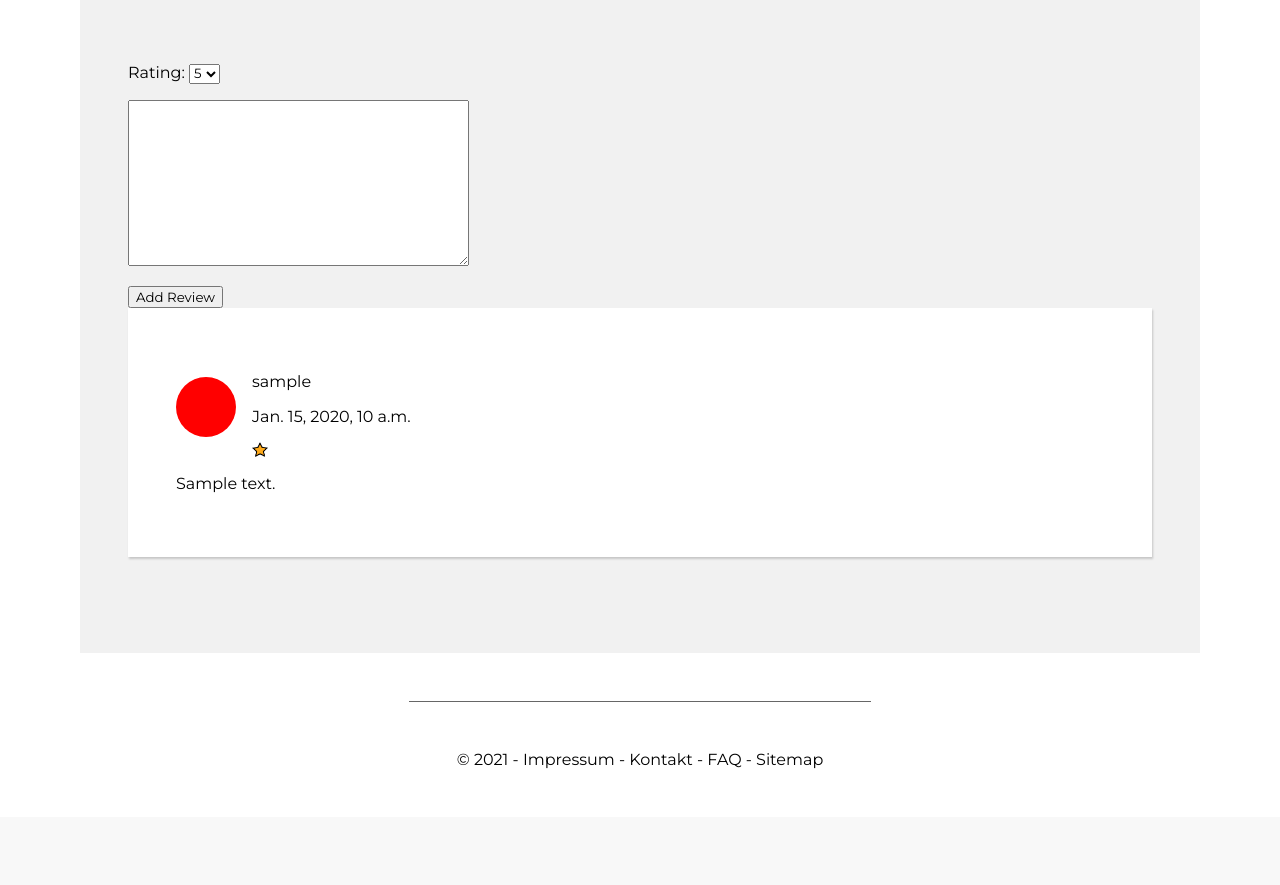
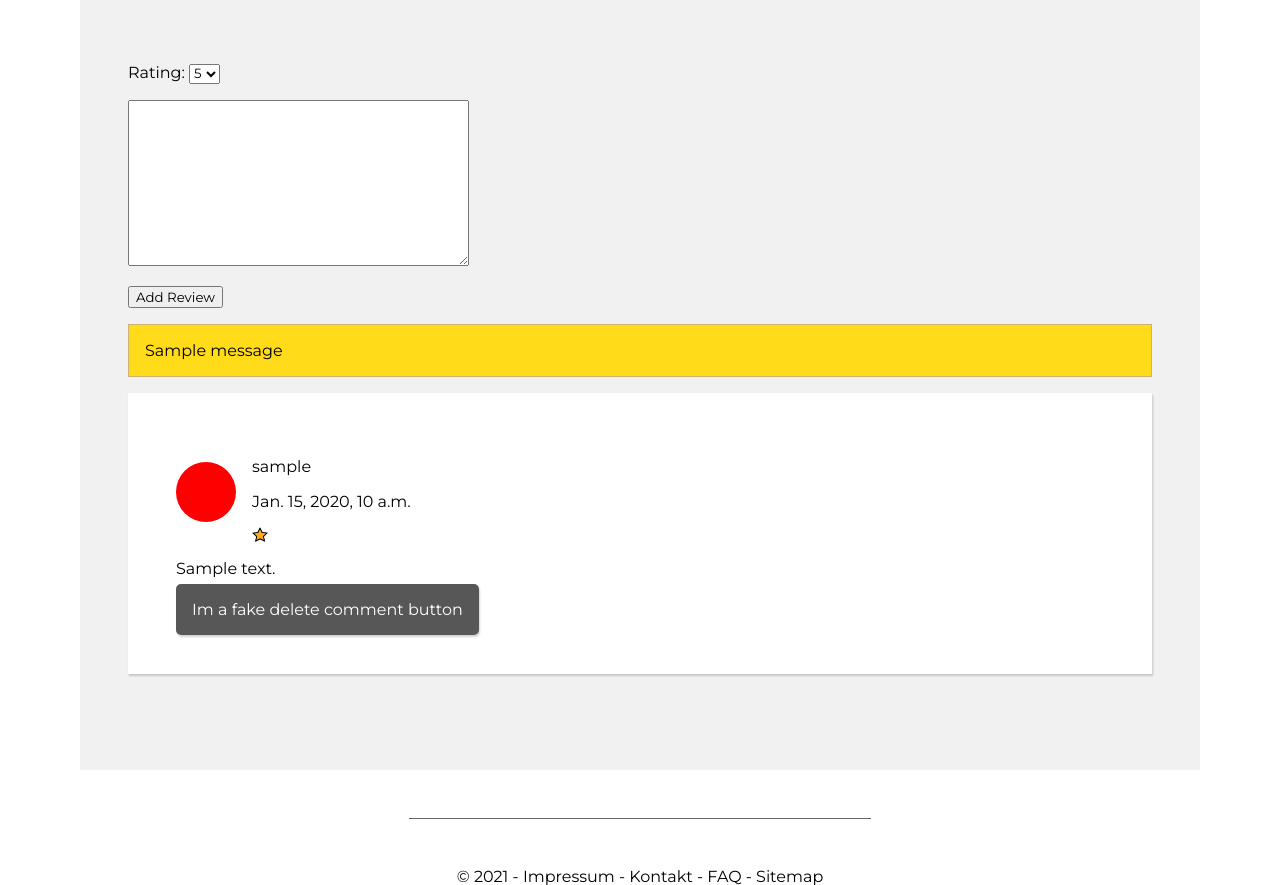
Before and after one commit to eg0re/webpyproject, a Django app: page /box/1/ in a window 1280 px wide. Shown: the part 1502-2387 px from the top of the page. Before the commit the page ends 2271 px from the top, so only its background shows below. Run offline with Django 3.2, Linux system fonts and the light colour scheme; a user stored in the database is signed in; tables that the repository leaves empty hold one stand-in row (values such as "Sample post"); grey boxes marked "Sample" are stand-in pictures; one stand-in notice (Sample message) is shown.

Commit message:
added check to prevent multiple reviews from the same user

```diff
--- a/Shoebox/templates/box-detail.html
+++ b/Shoebox/templates/box-detail.html
@@ -36,6 +36,15 @@
             {{ comment_form.as_p }}
             <button type="submit">Add Review</button>
         </form>
+
+        {% if messages %}
+            <ul class="messages">
+                {% for message in messages %}
+                <li{% if message.tags %} class="{{ message.tags }}"{% endif %}>{{ message }}</li>
+                {% endfor %}
+            </ul>
+        {% endif %}
+
         {% for comment in comments_specific_shoebox  %}
             <article class="review">
                 <div class="reviewer-info">
@@ -55,6 +64,11 @@
 
                 </div>
                 <p>{{ comment.text }}</p>
+
+                <!-- TODO: make real comment remove button and not just a ph -->
+                {% if user.is_authenticated %}
+                            <a class="btn" href="{% url 'box-create' %}">Im a fake delete comment button</a>
+                {% endif %}
             </article>
         {% endfor %}
 
--- a/Shoebox/views.py
+++ b/Shoebox/views.py
@@ -1,3 +1,4 @@
+from django.contrib import messages
 from django.shortcuts import render
 from django.urls import reverse_lazy
 from django.views.generic import CreateView, DetailView, ListView, DeleteView
@@ -25,7 +26,11 @@ def shoebox_detail(request, **kwargs):
         form = CommentForm(request.POST)
         form.instance.user = request.user
         form.instance.shoebox = shoebox
-        if form.is_valid():
+        if Comment.objects.filter(user_id=request.user).exists():
+            messages.info(request, 'You already reviewed this box!')
+            print(form.errors)
+            print("user already reviewed that box")
+        elif form.is_valid():
             form.save()
         else:
             print(form.errors)
@@ -33,11 +38,11 @@ def shoebox_detail(request, **kwargs):
     comments = Comment.objects.filter(shoebox=shoebox)
     context = {'specific_shoebox': shoebox,
                'comments_specific_shoebox': comments,
-#               'upvotes': shoebox.get_upvotes_count(),
-#               'downvotes': shoebox.get_downvotes_count(),
+               #               'upvotes': shoebox.get_upvotes_count(),
+               #               'downvotes': shoebox.get_downvotes_count(),
                'comment_form': CommentForm}
 
-    return render(request, 'box-detail.html',  context)
+    return render(request, 'box-detail.html', context)
 
 
 class ShoeboxCreateView(CreateView):
--- a/static/css/style.css
+++ b/static/css/style.css
@@ -35,6 +35,14 @@ header {
 footer {
     border-top: 1px solid #666;
     padding: 3rem;
+}
+
+.messages {
+    text-decoration: none;
+    list-style: none;
+    padding: 1rem;
+    background: #ffdb1a;
+    border: 1px solid #ccb274;
 }
 
 .article-wrapper {
@@ -123,7 +131,7 @@ footer {
     margin-right: 1rem;
 }
 
-.btn-create-new-box {
+.btn {
     background: #575757;
     color: white;
     padding: 1rem;
--- a/templates/base.html
+++ b/templates/base.html
@@ -13,9 +13,9 @@
         <h2><a href="/">{% block header-title %}Header title{% endblock %}</a></h2>
 
         {% if user.is_authenticated %}
-            {% block logged_in_content %}
+            {% block logged_in_content_header %}
                 <div class="header-user-bla">
-                    <a class="btn-create-new-box" href="{% url 'box-create' %}">add box</a>
+                    <a class="btn" href="{% url 'box-create' %}">add box</a>
                     <div class="bla">
                         <p class="header-user-name">{{ user.username }}</p>
                         <a class="header-login-logout" href="{% url 'logout' %}">Logout</a>
@@ -24,7 +24,7 @@
                 </div>
             {% endblock %}
         {% else %}
-            {% block not_logged_in_content %}
+            {% block not_logged_in_content_header %}
                 <a class="header-login-logout" href="{% url 'login' %}">Login</a>
             {% endblock %}
         {% endif %}
```
